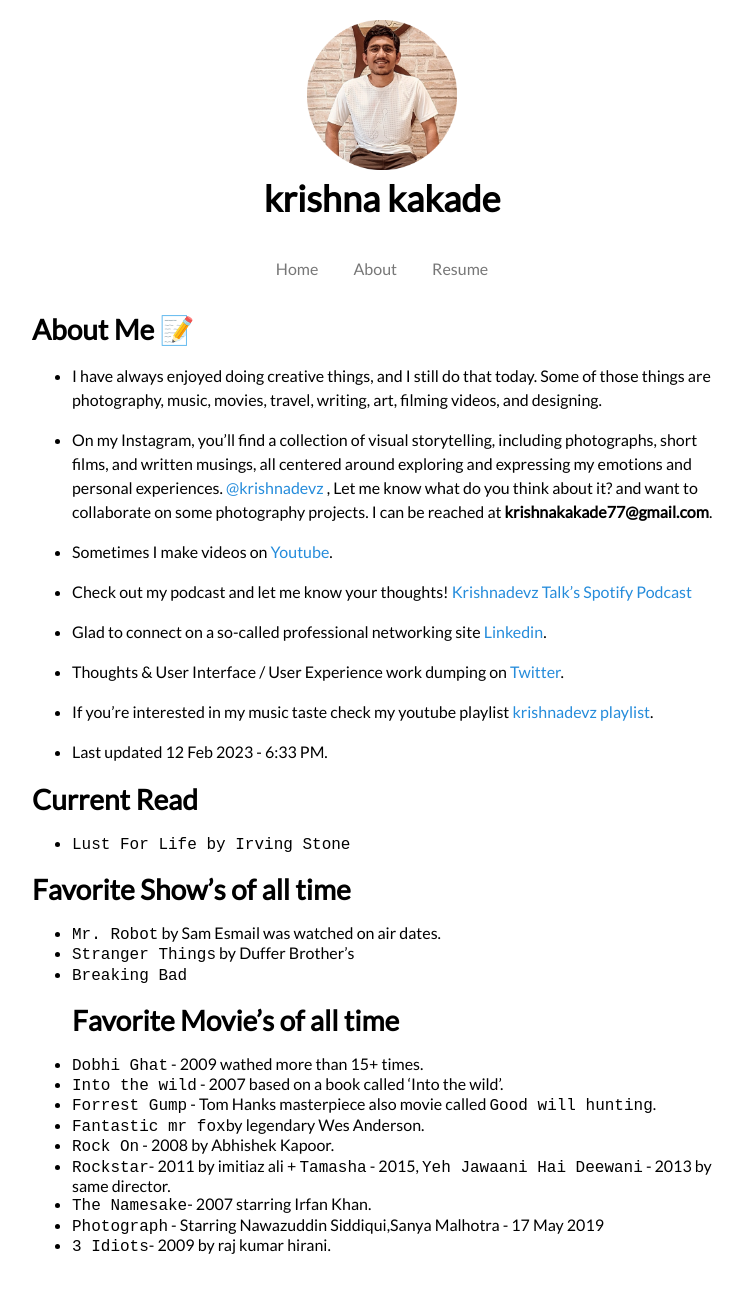
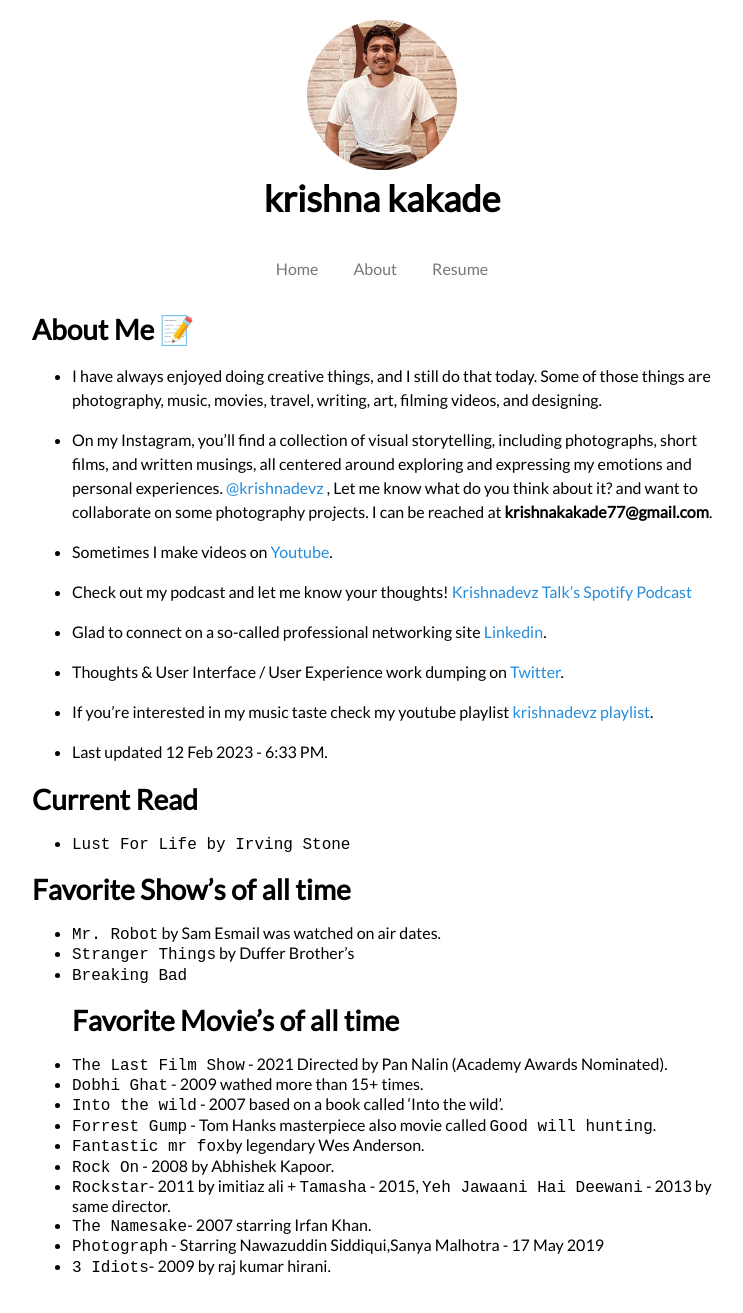
Before and after one commit to krishnadevz/krishnadevz.github.io, a Jekyll site: the page built from About.md, in a window 1280 px wide. Shown: the whole page, without its empty margins (258-1001 px from the left). Built offline with Jekyll 4.4.1, drawn with Linux system fonts in a browser that asks for light colours; nearby versions of some CDN libraries; our own code applies the rules of GitHub Pages for plain Markdown files.

Commit message:
movies updated

```diff
--- a/About.md
+++ b/About.md
@@ -29,6 +29,7 @@ layout: default
 * `Stranger Things` by Duffer Brother's
 * `Breaking Bad`
 # Favorite Movie's of all time
+* `The Last Film Show` - 2021 Directed by Pan Nalin (Academy Awards Nominated).
 * `Dobhi Ghat` - 2009 wathed more than 15+ times.
 * `Into the wild` - 2007 based on a book called 'Into the wild'.
 * `Forrest Gump` - Tom Hanks masterpiece also movie called `Good will hunting`.
```
